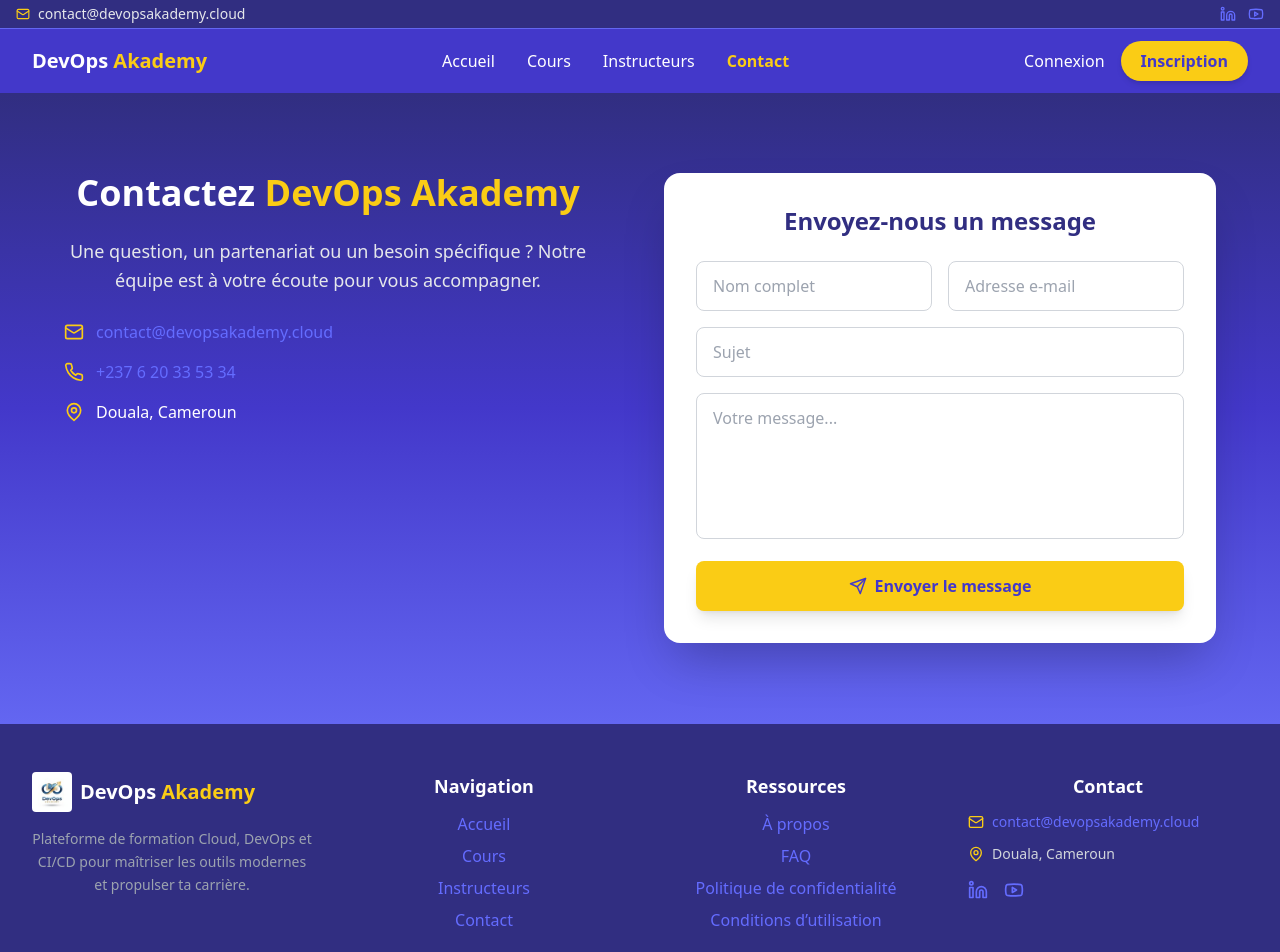
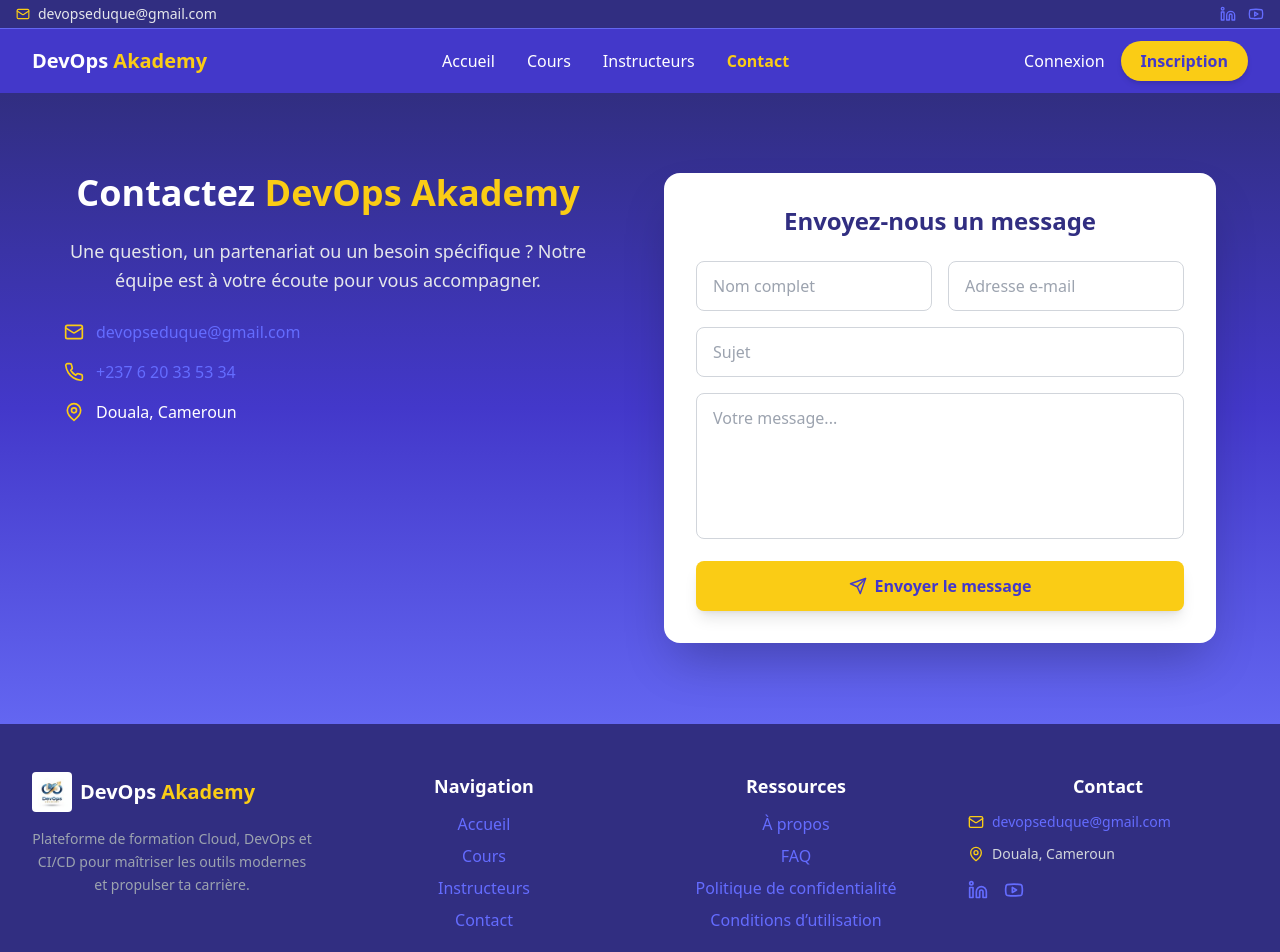
Before and after one commit to vickydepicard/devopsakademy-frontend, a React (Vite) app: page /contact in a window 1280 px wide. Shown: the top 952 px of the page. Built offline with nearby package versions, Linux system fonts and the light colour scheme; no server answers.

Commit message:
feat(Fix) : coorect email

```diff
--- a/src/components/Layout/Footer.jsx
+++ b/src/components/Layout/Footer.jsx
@@ -47,8 +47,8 @@ const Footer = () => {
             <ul className="space-y-3 text-sm">
               <li className="flex items-center gap-2">
                 <Mail size={16} className="text-accent" />
-                <a href="mailto:contact@devopsakademy.cloud" className="hover:text-accent transition">
-                  contact@devopsakademy.cloud
+                <a href="mailto:devopseduque@gmail.com" className="hover:text-accent transition">
+                  devopseduque@gmail.com
                 </a>
               </li>
               <li className="flex items-center gap-2">
--- a/src/components/Layout/Header.jsx
+++ b/src/components/Layout/Header.jsx
@@ -67,7 +67,7 @@ export default function Header() {
       >
         <div className="flex items-center gap-2">
           <Mail size={14} className="text-accent" />
-          <span>contact@devopsakademy.cloud</span>
+          <span>devopseduque@gmail.com</span>
         </div>
         <div className="hidden sm:flex items-center gap-3">
           <a
--- a/src/pages/Contact/Contact.jsx
+++ b/src/pages/Contact/Contact.jsx
@@ -65,10 +65,10 @@ export default function Contact() {
             <li className="flex items-center gap-3">
               <Mail className="text-accent" size={20} />
               <a
-                href="mailto:contact@devopsakademy.cloud"
+                href="mailto:devopseduque@gmail.com"
                 className="hover:text-accent transition"
               >
-                contact@devopsakademy.cloud
+                devopseduque@gmail.com
               </a>
             </li>
             <li className="flex items-center gap-3">
```
